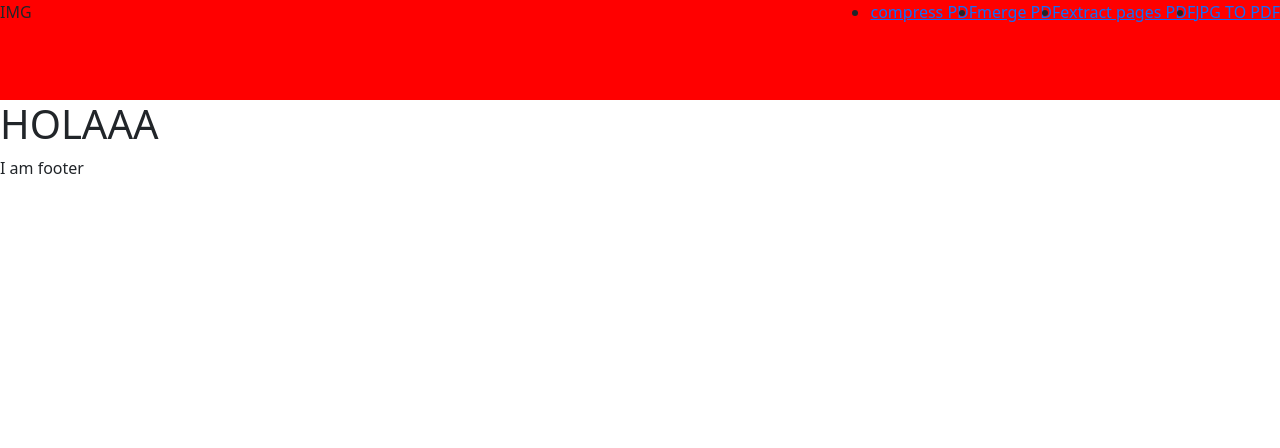
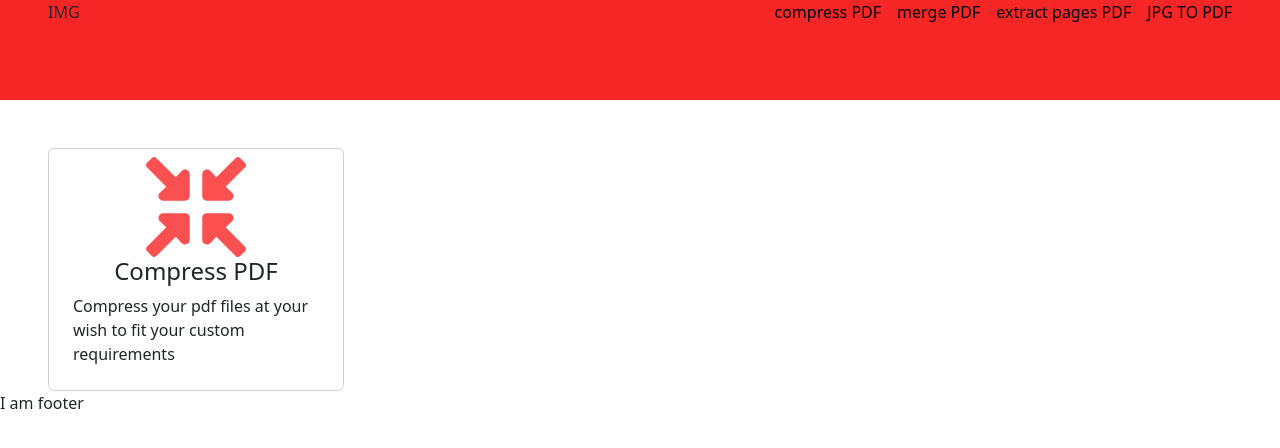
Before and after one commit to francisdayl/custom_pdf_compressor, a Flask app: page / in a window 1280 px wide. Shown: the top 448 px of the page. Run offline with Flask 3, Linux system fonts and the light colour scheme; some libraries are stand-ins or nearby versions.

Commit message:
add card object

```diff
--- a/templates/index.html
+++ b/templates/index.html
@@ -3,8 +3,16 @@
 
 {% block body %}
 
+<div class="d-flex mt-5 mx-5">
+  <div class="card w-25 py-2 px-4" style="cursor:pointer;" onclick="window.location.href='/compress-pdf'">
+    <img class="mx-auto" src="/static/assets/compress.svg" alt="compress" width="100px" height="100px">
+    <h4 class="text-center">Compress PDF</h4>
+    <p>Compress your pdf files at your wish to fit your custom requirements</p>
+  </div>
 
-  <h1>HOLAAA</h1>
+
+</div>
+
 
 
 {% endblock %}
--- a/templates/layout/navbar.html
+++ b/templates/layout/navbar.html
@@ -1,9 +1,20 @@
-<section class="d-flex flex-row justify-content-between" style="height: 100px; background-color:red">
+<style>
+    a{
+        text-decoration: none;
+        color: black;
+
+    }
+    ul{
+        list-style-type: none;
+    }
+</style>
+
+<section class="d-flex flex-row justify-content-between px-5" style="height: 100px; background-color:#f72626">
     <div>
         IMG
     </div>
-    <nav>
-        <ul class="d-flex flex-row justify-content-evenly">
+    <nav style="">
+        <ul class="d-flex flex-row justify-content-evenly text-white gap-3">
             <li>
                 <a href="/compress-pdf">
                     compress PDF
```
Also changed, not shown: static/assets/compress.svg (added), 1 other file.
